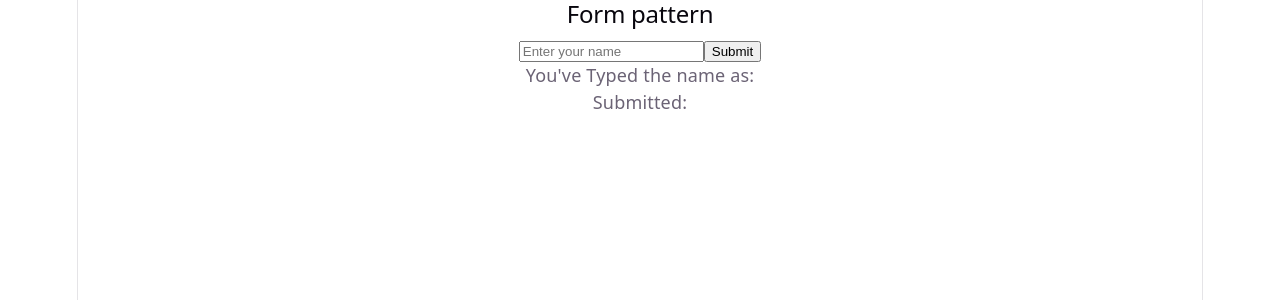
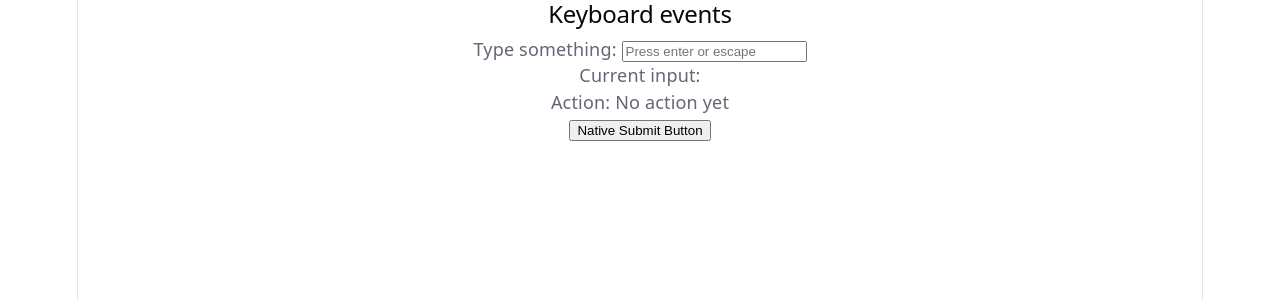
Before and after one commit to incharadn433-web/MERN_Stu_FebMay26Mys, a React (Vite) app in the folder W10/D3/my-event-loop/: page / in a window 1280 px wide. Shown: the top 300 px of the page. Built offline with nearby package versions, Linux system fonts and the light colour scheme.

Commit message:
Keyboard events in react

```diff
--- a/W10/D3/my-event-loop/src/App.jsx
+++ b/W10/D3/my-event-loop/src/App.jsx
@@ -5,6 +5,7 @@
 import { ParentComponent } from './components/P5'
 import { EventDelegation } from './components/P6'
 import { FormPattern } from './components/P7';
+import { KeyboardEvent } from './components/P8';
 import './App.css'
 
 function App() {
@@ -15,7 +16,8 @@
       {/* <PassingArguments /> */}
       {/* <ParentComponent /> */}
       {/* <EventDelegation /> */}
-      <FormPattern />
+      {/* <FormPattern /> */}
+      <KeyboardEvent />
     </>
   )
 }
--- /dev/null
+++ b/W10/D3/my-event-loop/src/components/P8.jsx
@@ -0,0 +1,37 @@
+import { useState } from "react";
+// Keyboard events in react
+export function KeyboardEvent(){
+    const [text,setText] = useState('');
+    const [action,setAction] = useState('No action yet');
+
+    //input handler
+        const handleChange = (event) => {
+            setText(event.target.value);
+        };
+    // Keyboard event handler
+    const handleKeyDown = (event) => {
+        if(event.key === 'Enter'){
+            setAction(`Sumbitted: ${text}`);
+        }
+        if(event.key === 'Escape'){
+            setText('');
+            setAction('Input cleared');
+        }
+    };
+
+    return(
+        <section>
+            <h2>Keyboard events</h2>
+            <label htmlFor="nameInput">Type something: </label>
+            <input type="text" value={text} id="nameInput"
+            onChange={handleChange} onKeyDown={handleKeyDown}
+            placeholder="Press enter or escape"
+            />
+            <p>Current input: {text}</p>
+            <p>Action: {action}</p>
+            <button onClick={() => setAction('Button clicked')}>
+                Native Submit Button
+            </button>
+        </section>
+    )
+}
```
